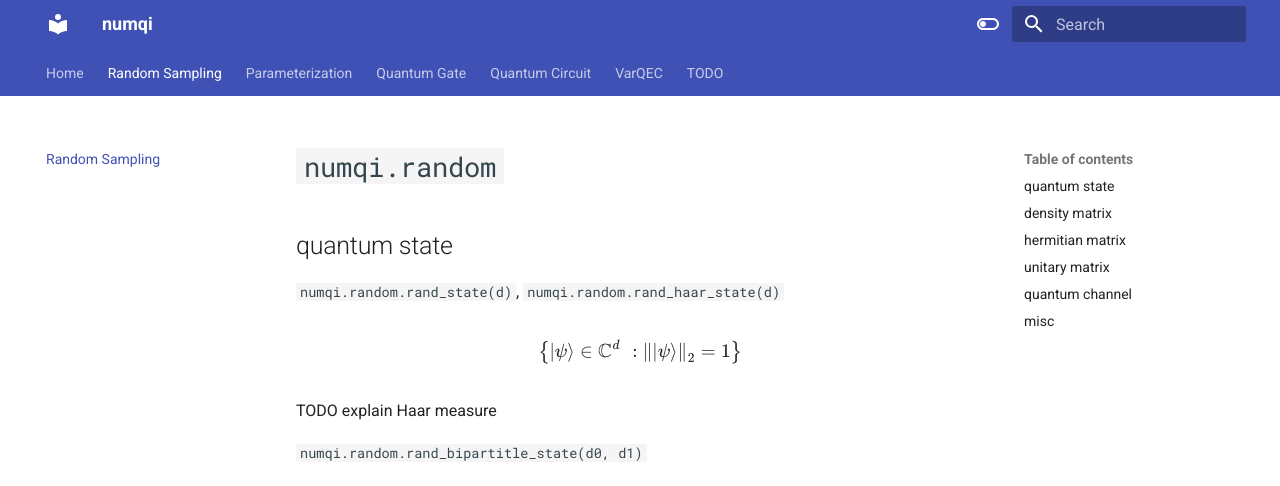
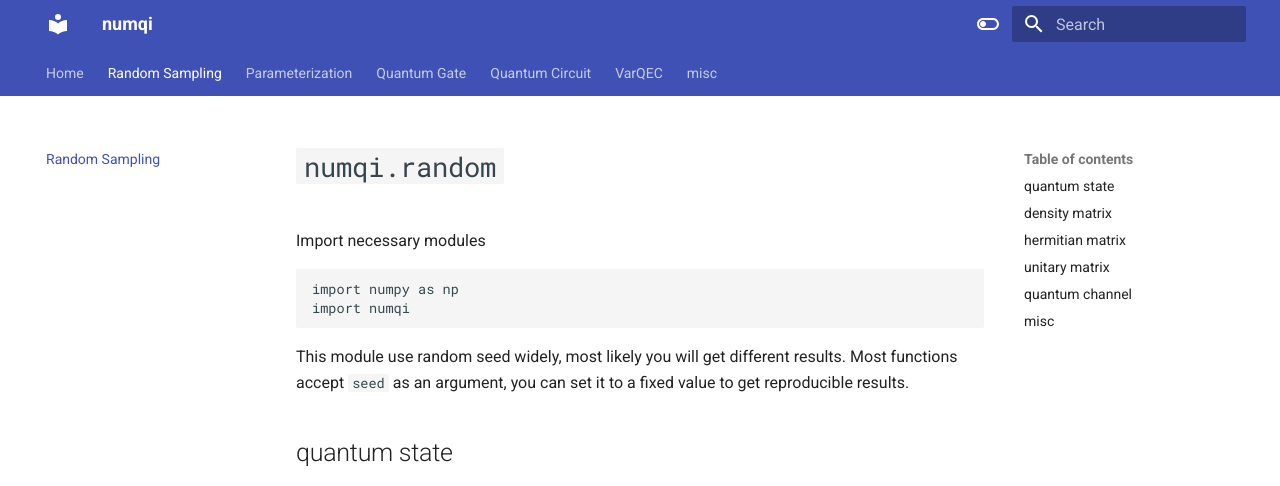
Before and after one commit to numqi/numqi, an MkDocs documentation site: the page built from docs/random.md, in a window 1280 px wide and 1400 px high. Shown: the top 486 px of the window. Built offline with MkDocs 1.6.1 and Material for MkDocs 9.7.7, drawn with Linux system fonts in a browser that asks for light colours; some of the changed text lies outside the part shown; grey boxes are pictures that could not be loaded.

Commit message:
mkdocs docstring

````diff
--- a/docs/random.md
+++ b/docs/random.md
@@ -1,34 +1,51 @@
 # `numqi.random`
+
+Import necessary modules
+
+```Python
+import numpy as np
+import numqi
+```
+
+This module use random seed widely, most likely you will get different results. Most functions accept `seed` as an argument, you can set it to a fixed value to get reproducible results.
 
 ## quantum state
 
-`numqi.random.rand_state(d)`, `numqi.random.rand_haar_state(d)`
-
-$$
-\left\{ |\psi \rangle \in \mathbb{C} ^d\,\,: \left\| |\psi \rangle \right\| _2=1 \right\}
-$$
+::: numqi.random.rand_haar_state
+    options:
+      heading_level: 3
 
 TODO explain Haar measure
 
-`numqi.random.rand_bipartitle_state(d0, d1)`
+```Python
+>>> numqi.random.rand_haar_state(3)
+array([-0.36622244-0.61061589j,  0.18964285+0.08874409j,
+       -0.18312026-0.64471421j])
+>>> numqi.random.rand_haar_state(3, seed=233)
+array([0.4757064 +0.46866932j, 0.43667786-0.12461279j,
+       0.48188252+0.34003799j])
+```
 
-$$
-\left\{ |\psi \rangle \in \mathbb{C} ^{d_1d_2}\,\,: \left\| |\psi \rangle \right\| _2=1 \right\}
-$$
+::: numqi.random.rand_bipartite_state
+    options:
+      heading_level: 3
+
+```Python
+>>> numqi.random.rand_bipartite_state(2, 3)
+array([ 0.24727854-0.1190505j ,  0.48835483-0.06843491j,
+        0.50264365-0.01684556j, -0.3551116 -0.41708912j,
+       -0.12957505-0.20932634j,  0.21153852+0.15214723j])
+```
 
 ## density matrix
 
-`numqi.random.rand_density_matrix`
+::: numqi.random.rand_density_matrix
+    options:
+      heading_level: 3
 
-$$
-\left\{ \rho \in \mathbb{C} ^{d\times d}\,\,: \rho \succeq 0,\mathrm{Tr}\left[ \rho \right] =1 \right\}
-$$
-
-`numqi.random.rand_separable_dm`
-
-$$
-\left\{ \rho \in \mathbb{C} ^{d_1d_2\times d_1d_2}\,\,: \rho =\sum_k{p_i\rho _{i}^{\left( A \right)}\otimes \rho _{i}^{\left( B \right)}} \right\}
-$$
+::: numqi.random.rand_separable_dm
+    options:
+      heading_level: 3
 
 ## hermitian matrix
 
--- a/mkdocs.yml
+++ b/mkdocs.yml
@@ -1,9 +1,9 @@
 site_name: numqi
 # site_url: https://husisy.github.io/demo-mkdocs/
 theme:
+  name: material
   features:
     - navigation.tabs
-  name: material
   palette:
     - scheme: default
       toggle:
@@ -20,8 +20,17 @@
   - Quantum Gate: gate.md
   - Quantum Circuit: circuit.md
   - VarQEC: varqec.md
-  - TODO:
-    - TODO: todo.md
+  - misc: misc.md
+plugins:
+  search: {}
+  mkdocstrings:
+    default_handler: python
+    handlers:
+      python:
+        paths: [python]
+        options:
+          docstring_style: google
+          show_root_heading: true
 markdown_extensions:
   - pymdownx.arithmatex:
       generic: true
@@ -29,5 +38,4 @@
   - javascripts/mathjax.js
   - https://polyfill.io/v3/polyfill.min.js?features=es6
   - https://cdn.jsdelivr.net/npm/mathjax@3/es5/tex-mml-chtml.js
-
 # mkdocs serve --dev-addr=127.0.0.1:23333
````
Also changed, not shown: README.md (+4 -1 lines), docs/index.md (+6 -2 lines), docs/misc.md (added, +20 -0 lines), docs/q-and-a.md (+4 -0 lines), docs/todo.md (deleted, +0 -4 lines), 1 other file.
